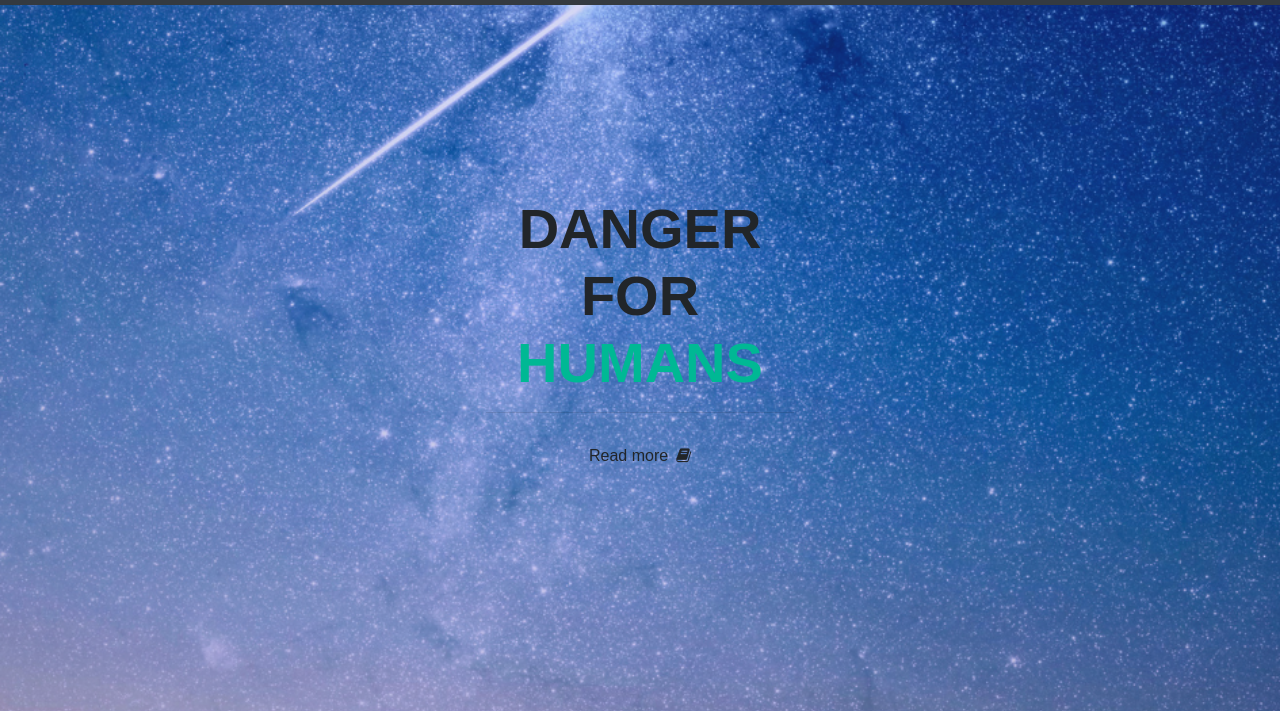
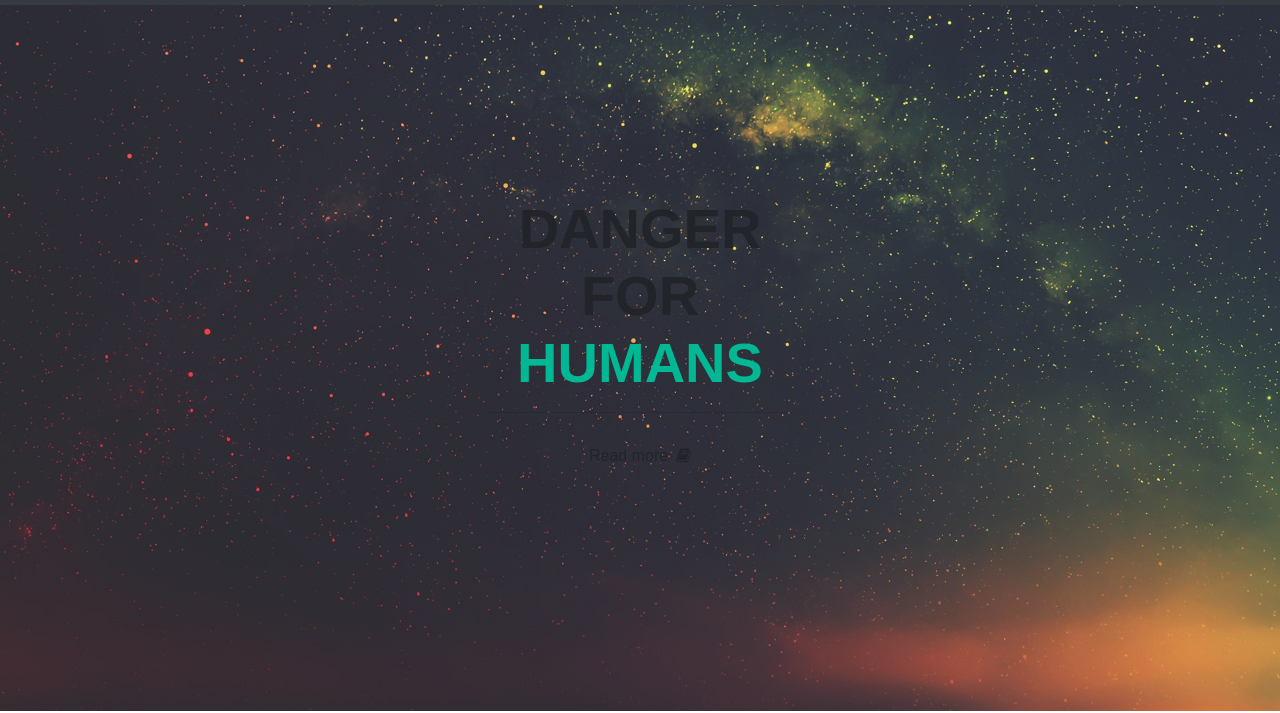
Before and after one commit to koushik007/EER.github.io, a plain HTML site: page index.html in a window 1280 px wide. Shown: the part 89-802 px from the top of the page. Drawn offline with nearby package versions, Linux system fonts and the light colour scheme.

Commit message:
Update index.html
update the background picture

```diff
--- a/index.html
+++ b/index.html
@@ -14,7 +14,7 @@ header,
 }
 
 #intro {
-    background: url("bg2.png");
+    background: url("image1.jpg");
     -webkit-background-size: cover;
     -moz-background-size: cover;
     -o-background-size: cover;
```
